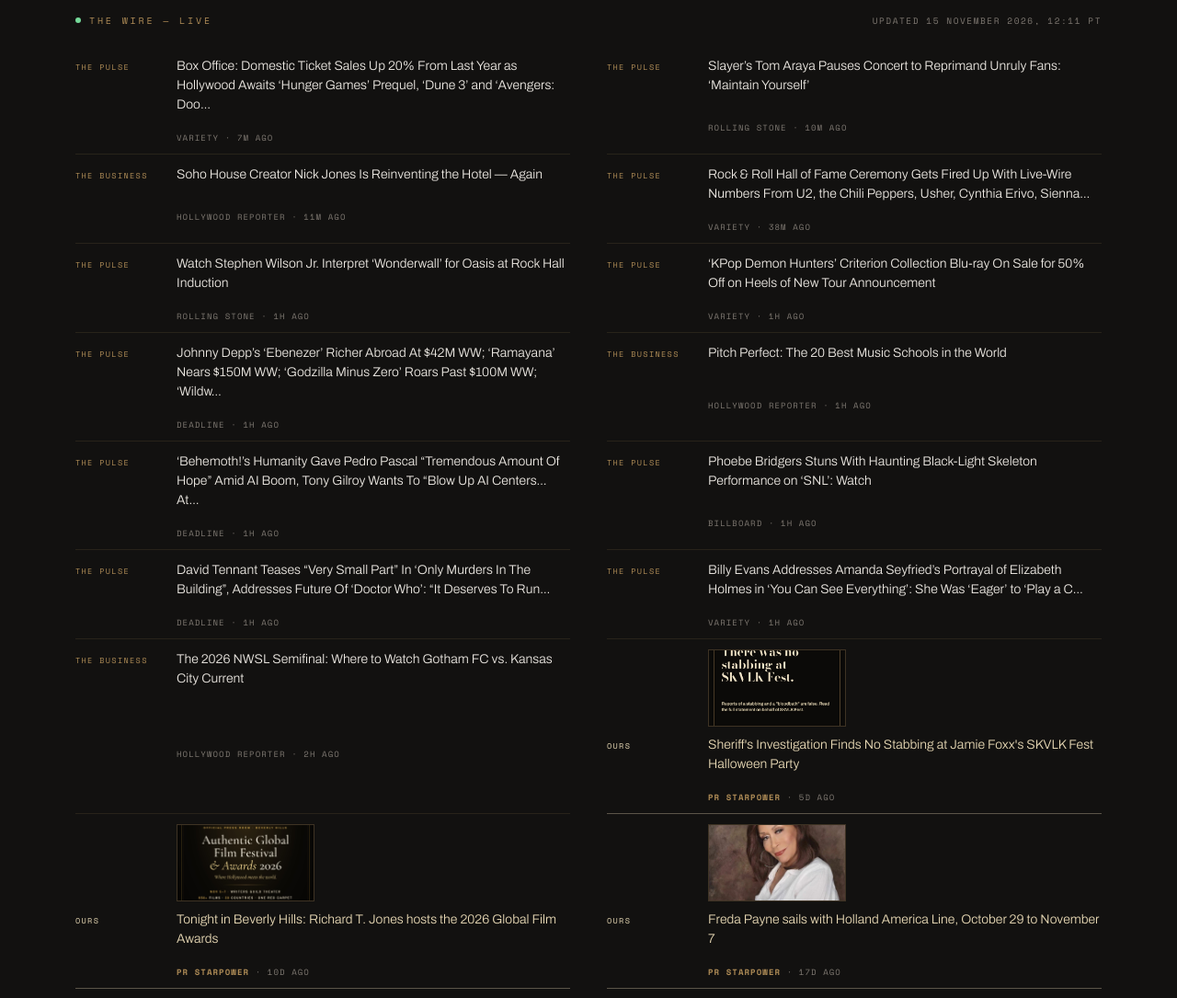
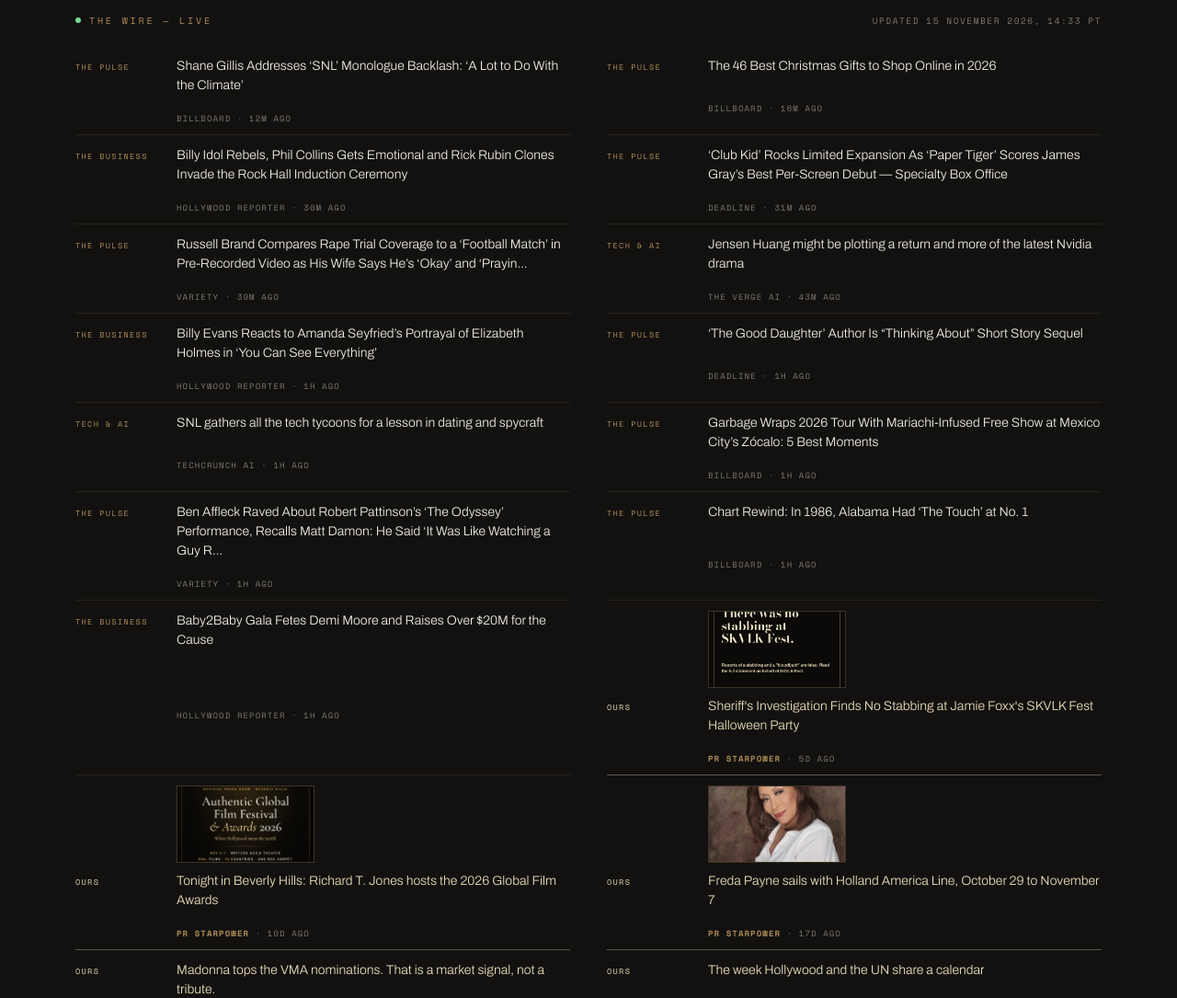
Before and after one commit to matariterry-art/prstarpower-site, a plain HTML site: page newsroom.html in a window 1280 px wide. Shown: the part 1440-2525 px from the top of the page at 92% size. Drawn offline with nearby package versions, Linux system fonts and the light colour scheme.

Commit message:
Wire update — 2026-11-15 21:33 UTC

```diff
--- a/feed.xml
+++ b/feed.xml
@@ -5,7 +5,7 @@
     <link>https://prstarpower.com/newsroom.html</link>
     <description>Announcements, releases and analysis from PR STARPOWER, a Hollywood representation house.</description>
     <language>en-us</language>
-    <lastBuildDate>Sun, 15 Nov 2026 19:11:59 +0000</lastBuildDate>
+    <lastBuildDate>Sun, 15 Nov 2026 21:33:06 +0000</lastBuildDate>
     <item>
       <title>Sheriff&#x27;s Investigation Finds No Stabbing at Jamie Foxx&#x27;s SKVLK Fest Halloween Party</title>
       <link>https://prstarpower.com/statement-skvlk-fest-2026.html</link>
--- a/newsroom.html
+++ b/newsroom.html
@@ -236,73 +236,73 @@
   <div class="wrap">
     <div class="wire-head">
       <span class="wire-label"><i class="dot"></i>The Wire — Live</span>
-      <span class="wire-stamp">Updated 15 November 2026, 12:11 PT</span>
+      <span class="wire-stamp">Updated 15 November 2026, 14:33 PT</span>
     </div>
     <div class="wire-list">
-      <a class="wire-row" href="https://variety.com/2026/film/box-office/box-office-domestic-ticket-sales-increase-hunger-games-dune-3-avengers-doomsday-1236948160/" target="_blank" rel="noopener nofollow">
+      <a class="wire-row" href="https://www.billboard.com/culture/tv-film/shane-gillis-addresses-snl-monologue-backlash-1236382542/" target="_blank" rel="noopener nofollow">
         <span class="wire-beat">The Pulse</span>
-        <span class="wire-title">Box Office: Domestic Ticket Sales Up 20% From Last Year as Hollywood Awaits ‘Hunger Games’ Prequel, ‘Dune 3’ and ‘Avengers: Doo…</span>
-        <span class="wire-meta">Variety &middot; 7m ago</span>
+        <span class="wire-title">Shane Gillis Addresses ‘SNL’ Monologue Backlash: ‘A Lot to Do With the Climate’</span>
+        <span class="wire-meta">Billboard &middot; 12m ago</span>
       </a>
-      <a class="wire-row" href="https://www.rollingstone.com/music/music-news/slayer-tom-araya-pauses-concert-reprimand-unruly-fans-1235658570/" target="_blank" rel="noopener nofollow">
+      <a class="wire-row" href="https://www.billboard.com/culture/product-recommendations/best-christmas-gifts-2026-buy-shop-online-1236368800/" target="_blank" rel="noopener nofollow">
         <span class="wire-beat">The Pulse</span>
-        <span class="wire-title">Slayer’s Tom Araya Pauses Concert to Reprimand Unruly Fans: ‘Maintain Yourself’</span>
-        <span class="wire-meta">Rolling Stone &middot; 10m ago</span>
+        <span class="wire-title">The 46 Best Christmas Gifts to Shop Online in 2026</span>
+        <span class="wire-meta">Billboard &middot; 16m ago</span>
       </a>
-      <a class="wire-row" href="https://www.hollywoodreporter.com/lifestyle/lifestyle-news/soho-house-creator-nick-jones-new-london-hotel-st-clement-1236753229/" target="_blank" rel="noopener nofollow">
+      <a class="wire-row" href="https://www.hollywoodreporter.com/music/music-news/rock-and-roll-hall-of-fame-2026-ceremony-recap-1236755715/" target="_blank" rel="noopener nofollow">
         <span class="wire-beat">The Business</span>
-        <span class="wire-title">Soho House Creator Nick Jones Is Reinventing the Hotel — Again</span>
-        <span class="wire-meta">Hollywood Reporter &middot; 11m ago</span>
+        <span class="wire-title">Billy Idol Rebels, Phil Collins Gets Emotional and Rick Rubin Clones Invade the Rock Hall Induction Ceremony</span>
+        <span class="wire-meta">Hollywood Reporter &middot; 30m ago</span>
       </a>
-      <a class="wire-row" href="https://variety.com/2026/music/news/rock-roll-hall-fame-induction-ceremony-2026-performances-1236948068/" target="_blank" rel="noopener nofollow">
+      <a class="wire-row" href="https://deadline.com/2026/11/indie-film-box-office-club-kid-expands-paper-tiger-james-gray-1237224498/" target="_blank" rel="noopener nofollow">
         <span class="wire-beat">The Pulse</span>
-        <span class="wire-title">Rock &amp; Roll Hall of Fame Ceremony Gets Fired Up With Live-Wire Numbers From U2, the Chili Peppers, Usher, Cynthia Erivo, Sienna…</span>
-        <span class="wire-meta">Variety &middot; 38m ago</span>
+        <span class="wire-title">‘Club Kid’ Rocks Limited Expansion As ‘Paper Tiger’ Scores James Gray’s Best Per-Screen Debut — Specialty Box Office</span>
+        <span class="wire-meta">Deadline &middot; 31m ago</span>
       </a>
-      <a class="wire-row" href="https://www.rollingstone.com/music/music-country/stephen-wilson-jr-sings-wonderwall-oasis-rock-hall-1235658561/" target="_blank" rel="noopener nofollow">
+      <a class="wire-row" href="https://variety.com/2026/tv/news/russell-brand-rape-trial-sentencing-1236948233/" target="_blank" rel="noopener nofollow">
         <span class="wire-beat">The Pulse</span>
-        <span class="wire-title">Watch Stephen Wilson Jr. Interpret ‘Wonderwall’ for Oasis at Rock Hall Induction</span>
-        <span class="wire-meta">Rolling Stone &middot; 1h ago</span>
+        <span class="wire-title">Russell Brand Compares Rape Trial Coverage to a ‘Football Match’ in Pre-Recorded Video as His Wife Says He’s ‘Okay’ and ‘Prayin…</span>
+        <span class="wire-meta">Variety &middot; 39m ago</span>
       </a>
-      <a class="wire-row" href="https://variety.com/2026/shopping/news/kpop-demon-criterion-blu-ray-buy-online-1236759288/" target="_blank" rel="noopener nofollow">
+      <a class="wire-row" href="https://www.theverge.com/tech/1033999/jensen-huang-return-nvidia-megaspeed" target="_blank" rel="noopener nofollow">
+        <span class="wire-beat">Tech &amp; AI</span>
+        <span class="wire-title">Jensen Huang might be plotting a return and more of the latest Nvidia drama</span>
+        <span class="wire-meta">The Verge AI &middot; 43m ago</span>
+      </a>
+      <a class="wire-row" href="https://www.hollywoodreporter.com/movies/movie-news/billy-evans-reacts-amanda-seyfried-portrayal-elizabeth-holmes-1236755698/" target="_blank" rel="noopener nofollow">
+        <span class="wire-beat">The Business</span>
+        <span class="wire-title">Billy Evans Reacts to Amanda Seyfried’s Portrayal of Elizabeth Holmes in ‘You Can See Everything’</span>
+        <span class="wire-meta">Hollywood Reporter &middot; 1h ago</span>
+      </a>
+      <a class="wire-row" href="https://deadline.com/2026/11/the-good-daughter-author-thinking-about-sequel-1237224525/" target="_blank" rel="noopener nofollow">
         <span class="wire-beat">The Pulse</span>
-        <span class="wire-title">‘KPop Demon Hunters’ Criterion Collection Blu-ray On Sale for 50% Off on Heels of New Tour Announcement</span>
+        <span class="wire-title">‘The Good Daughter’ Author Is “Thinking About” Short Story Sequel</span>
+        <span class="wire-meta">Deadline &middot; 1h ago</span>
+      </a>
+      <a class="wire-row" href="https://techcrunch.com/2026/11/15/snl-gathers-all-the-tech-tycoons-for-a-lesson-in-dating-and-spycraft/" target="_blank" rel="noopener nofollow">
+        <span class="wire-beat">Tech &amp; AI</span>
+        <span class="wire-title">SNL gathers all the tech tycoons for a lesson in dating and spycraft</span>
+        <span class="wire-meta">TechCrunch AI &middot; 1h ago</span>
+      </a>
+      <a class="wire-row" href="https://www.billboard.com/lists/garbage-mexico-city-zocalo-free-show-best-moments/" target="_blank" rel="noopener nofollow">
+        <span class="wire-beat">The Pulse</span>
+        <span class="wire-title">Garbage Wraps 2026 Tour With Mariachi-Infused Free Show at Mexico City’s Zócalo: 5 Best Moments</span>
+        <span class="wire-meta">Billboard &middot; 1h ago</span>
+      </a>
+      <a class="wire-row" href="https://variety.com/2026/film/news/ben-affleck-robert-pattinson-the-odyssey-1236948199/" target="_blank" rel="noopener nofollow">
+        <span class="wire-beat">The Pulse</span>
+        <span class="wire-title">Ben Affleck Raved About Robert Pattinson’s ‘The Odyssey’ Performance, Recalls Matt Damon: He Said ‘It Was Like Watching a Guy R…</span>
         <span class="wire-meta">Variety &middot; 1h ago</span>
       </a>
-      <a class="wire-row" href="https://deadline.com/2026/11/box-office-global-ebenezer-ramayana-godzilla-minus-zero-1237224479/" target="_blank" rel="noopener nofollow">
+      <a class="wire-row" href="https://www.billboard.com/music/chart-beat/alabama-the-touch-chart-rewind-1986-1236382521/" target="_blank" rel="noopener nofollow">
         <span class="wire-beat">The Pulse</span>
-        <span class="wire-title">Johnny Depp’s ‘Ebenezer’ Richer Abroad At $42M WW; ‘Ramayana’ Nears $150M WW; ‘Godzilla Minus Zero’ Roars Past $100M WW; ‘Wildw…</span>
-        <span class="wire-meta">Deadline &middot; 1h ago</span>
-      </a>
-      <a class="wire-row" href="https://www.hollywoodreporter.com/music/music-features/best-music-schools-world-1236752338/" target="_blank" rel="noopener nofollow">
-        <span class="wire-beat">The Business</span>
-        <span class="wire-title">Pitch Perfect: The 20 Best Music Schools in the World</span>
-        <span class="wire-meta">Hollywood Reporter &middot; 1h ago</span>
-      </a>
-      <a class="wire-row" href="https://deadline.com/2026/11/behemoth-humanity-pedro-pascal-hope-amid-ai-boom-1237224503/" target="_blank" rel="noopener nofollow">
-        <span class="wire-beat">The Pulse</span>
-        <span class="wire-title">‘Behemoth!’s Humanity Gave Pedro Pascal “Tremendous Amount Of Hope” Amid AI Boom, Tony Gilroy Wants To “Blow Up AI Centers… At…</span>
-        <span class="wire-meta">Deadline &middot; 1h ago</span>
-      </a>
-      <a class="wire-row" href="https://www.billboard.com/music/music-news/phoebe-bridgers-snl-bobby-still-standing-performances-1236382415/" target="_blank" rel="noopener nofollow">
-        <span class="wire-beat">The Pulse</span>
-        <span class="wire-title">Phoebe Bridgers Stuns With Haunting Black-Light Skeleton Performance on ‘SNL’: Watch</span>
+        <span class="wire-title">Chart Rewind: In 1986, Alabama Had ‘The Touch’ at No. 1</span>
         <span class="wire-meta">Billboard &middot; 1h ago</span>
       </a>
-      <a class="wire-row" href="https://deadline.com/2026/11/david-tennant-only-murders-in-the-building-doctor-who-future-1237224368/" target="_blank" rel="noopener nofollow">
-        <span class="wire-beat">The Pulse</span>
-        <span class="wire-title">David Tennant Teases “Very Small Part” In ‘Only Murders In The Building”, Addresses Future Of ‘Doctor Who’: “It Deserves To Run…</span>
-        <span class="wire-meta">Deadline &middot; 1h ago</span>
-      </a>
-      <a class="wire-row" href="https://variety.com/2026/film/news/billy-evans-amanda-seyfried-elizabeth-holmes-portrayal-1236948144/" target="_blank" rel="noopener nofollow">
-        <span class="wire-beat">The Pulse</span>
-        <span class="wire-title">Billy Evans Addresses Amanda Seyfried’s Portrayal of Elizabeth Holmes in ‘You Can See Everything’: She Was ‘Eager’ to ‘Play a C…</span>
-        <span class="wire-meta">Variety &middot; 1h ago</span>
-      </a>
-      <a class="wire-row" href="https://www.hollywoodreporter.com/tv/tv-news/watch-gotham-fc-kansas-city-current-2026-nwsl-semifinal-1236754395/" target="_blank" rel="noopener nofollow">
+      <a class="wire-row" href="https://www.hollywoodreporter.com/lifestyle/lifestyle-news/baby2baby-gala-demi-moore-raises-20-million-1236755662/" target="_blank" rel="noopener nofollow">
         <span class="wire-beat">The Business</span>
-        <span class="wire-title">The 2026 NWSL Semifinal: Where to Watch Gotham FC vs. Kansas City Current</span>
-        <span class="wire-meta">Hollywood Reporter &middot; 2h ago</span>
+        <span class="wire-title">Baby2Baby Gala Fetes Demi Moore and Raises Over $20M for the Cause</span>
+        <span class="wire-meta">Hollywood Reporter &middot; 1h ago</span>
       </a>
       <a class="wire-row house haspic" href="statement-skvlk-fest-2026.html">
         <span class="wire-beat">Ours</span>
```
